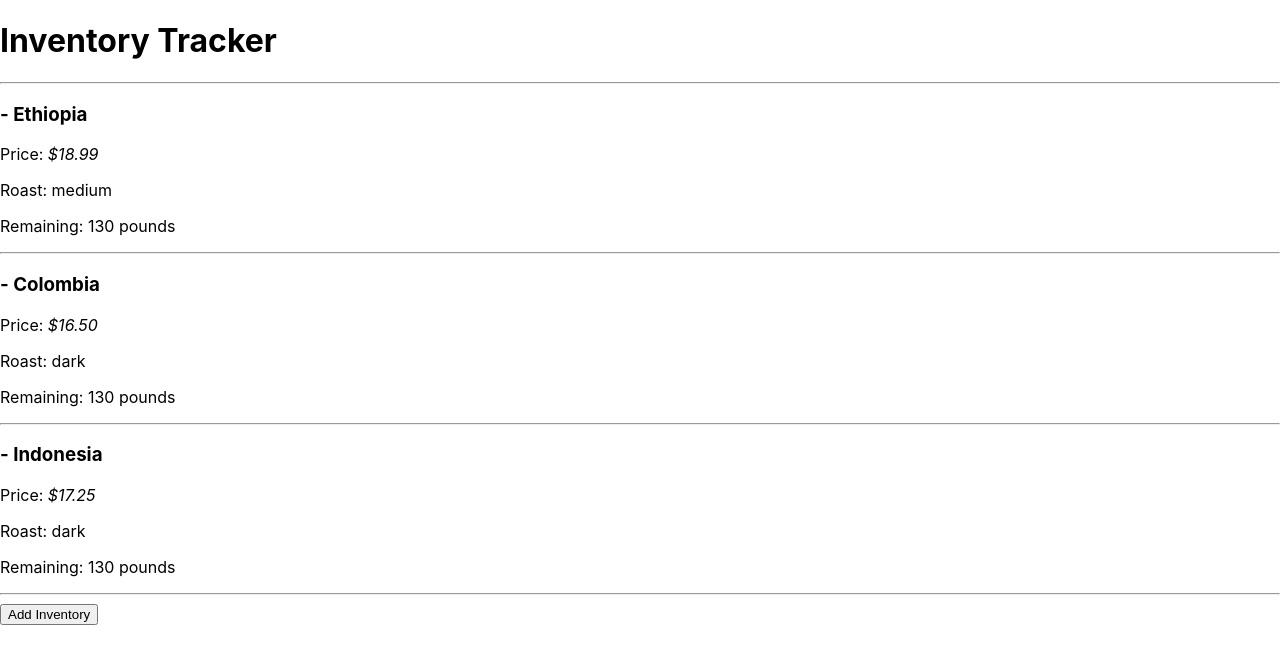
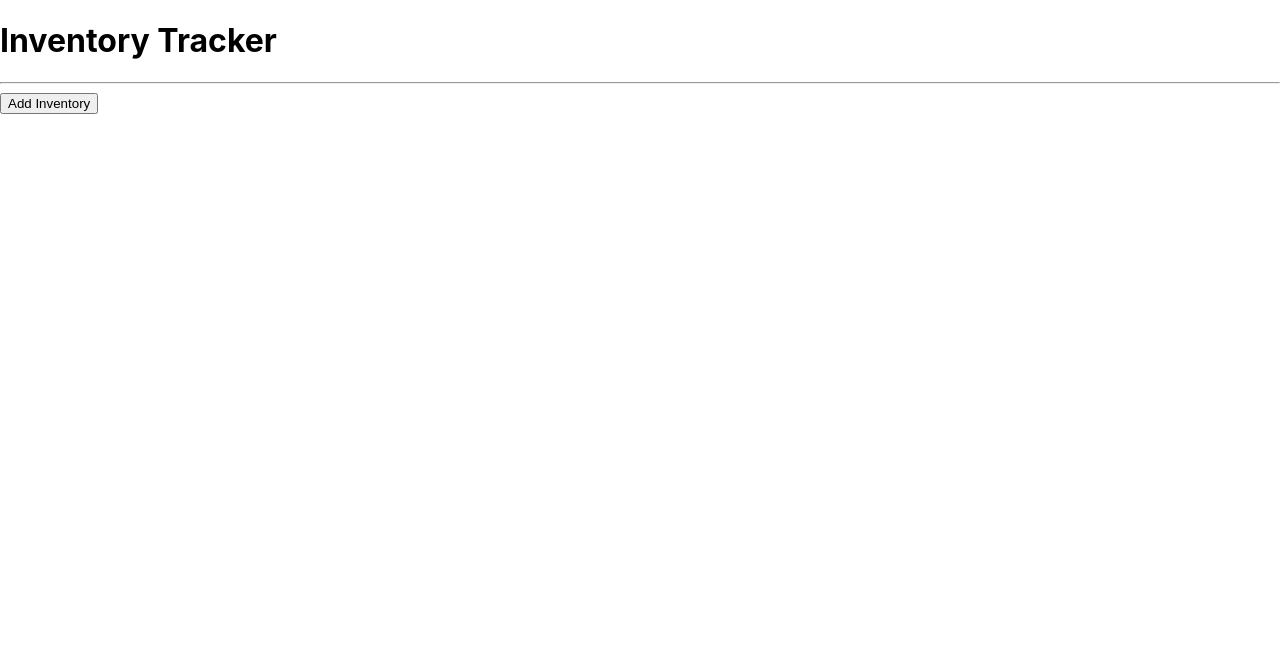
Before and after one commit to amandaguan-ag/coffee-inventory, a React (Create React App) app: page / in a window 1280 px wide. Shown: the top 664 px of the page. Built offline with nearby package versions, Linux system fonts and the light colour scheme.

Commit message:
Passing Data Via Callbacks

```diff
--- a/src/components/Inventory.js
+++ b/src/components/Inventory.js
@@ -18,7 +18,7 @@ function Inventory(props) {
 }
 
 Inventory.propTypes = {
-  names: PropTypes.string.isRequired,
+  name: PropTypes.string.isRequired,
   origin: PropTypes.string,
   price: PropTypes.number,
   roast: PropTypes.string,
--- a/src/components/InventoryControl.js
+++ b/src/components/InventoryControl.js
@@ -7,8 +7,9 @@ class InventoryControl extends React.Component {
     super(props);
     this.state = {
       formVisibleOnPage: false,
+      mainInventoryList: [],
     };
-    this.handleClick = this.handleClick.bind(this); //new code here
+    this.handleClick = this.handleClick.bind(this); // Bind the method to the class
   }
 
   handleClick() {
@@ -17,21 +18,35 @@ class InventoryControl extends React.Component {
     }));
   }
 
+  handleAddingNewInventoryToList = (newInventory) => {
+    const newMainInventoryList =
+      this.state.mainInventoryList.concat(newInventory);
+    this.setState({
+      mainInventoryList: newMainInventoryList,
+      formVisibleOnPage: false,
+    });
+  };
+
   render() {
     let currentlyVisibleState = null;
-    let buttonText = null; // new code
+    let buttonText = null;
     if (this.state.formVisibleOnPage) {
-      currentlyVisibleState = <NewInventoryForm />;
-      buttonText = "Return to Inventory List"; // new code
+      currentlyVisibleState = (
+        <NewInventoryForm
+          onNewInventoryCreation={this.handleAddingNewInventoryToList}
+        />
+      ); // Removed extra curly brace
+      buttonText = "Return to Inventory List";
     } else {
-      currentlyVisibleState = <InventoryList />;
-      buttonText = "Add Inventory"; // new code
+      currentlyVisibleState = (
+        <InventoryList inventoryList={this.state.mainInventoryList} />
+      );
+      buttonText = "Add Inventory";
     }
     return (
       <React.Fragment>
         {currentlyVisibleState}
-        <button onClick={this.handleClick}>{buttonText}</button>{" "}
-        {/* new code */}
+        <button onClick={this.handleClick}>{buttonText}</button>
       </React.Fragment>
     );
   }
--- a/src/components/InventoryList.js
+++ b/src/components/InventoryList.js
@@ -1,46 +1,34 @@
 import React from "react";
 import Inventory from "./Inventory";
+import PropTypes from "prop-types";
 
-const mainInventoryList = [
-  {
-    name: "Ethiopian Yirgacheffe",
-    origin: "Ethiopia",
-    price: "18.99",
-    roast: "medium",
-    remaining: "130",
-  },
-  {
-    name: "Colombian Supremo",
-    origin: "Colombia",
-    price: "16.50",
-    roast: "dark",
-    remaining: "130",
-  },
-  {
-    name: "Sumatra Mandheling",
-    origin: "Indonesia",
-    price: "17.25",
-    roast: "dark",
-    remaining: "130",
-  },
-];
-
-function InventoryList() {
+function InventoryList(props) {
+  // Add props as parameter.
   return (
     <React.Fragment>
       <hr />
-      {mainInventoryList.map((inventory, index) => (
+      {props.inventoryList.map(
+        (
+          inventory,
+          index // Loop through the list passed down from InventoryControl.
+        ) => (
           <Inventory
-          names={inventory.names}
+            name={inventory.name}
             origin={inventory.origin}
             price={inventory.price}
             roast={inventory.roast}
             remaining={inventory.remaining}
             key={index}
           />
-      ))}
+        )
+      )}
     </React.Fragment>
   );
 }
 
+// Add propTypes for inventoryList.
+InventoryList.propTypes = {
+  inventoryList: PropTypes.array,
+};
+
 export default InventoryList;
--- a/src/components/NewInventoryForm.js
+++ b/src/components/NewInventoryForm.js
@@ -1,13 +1,19 @@
 import React from "react";
+import PropTypes from "prop-types"; //import PropTypes
+import { v4 } from "uuid"; // new code
 
-function NewInventoryForm() {
+function NewInventoryForm(props) {
+  // Make sure to add props as a parameter.
   function handleNewInventoryFormSubmission(event) {
     event.preventDefault();
-    console.log(event.target.name.value);
-    console.log(event.target.origin.value);
-    console.log(event.target.price.value);
-    console.log(event.target.roast.value);
-    console.log(event.target.remaining.value);
+    props.onNewInventoryCreation({
+      name: event.target.name.value,
+      origin: event.target.origin.value,
+      price: event.target.price.value,
+      origin: event.target.roast.value,
+      price: event.target.remaining.value,
+      id: v4(),
+    });
   }
   return (
     <React.Fragment>
@@ -23,4 +29,10 @@ function NewInventoryForm() {
   );
 }
 
+// We also need to add PropTypes for our new prop.
+
+NewInventoryForm.propTypes = {
+  onNewInventoryCreation: PropTypes.func,
+};
+
 export default NewInventoryForm;
```
Lines whose indentation alone changed are shown as unchanged.
